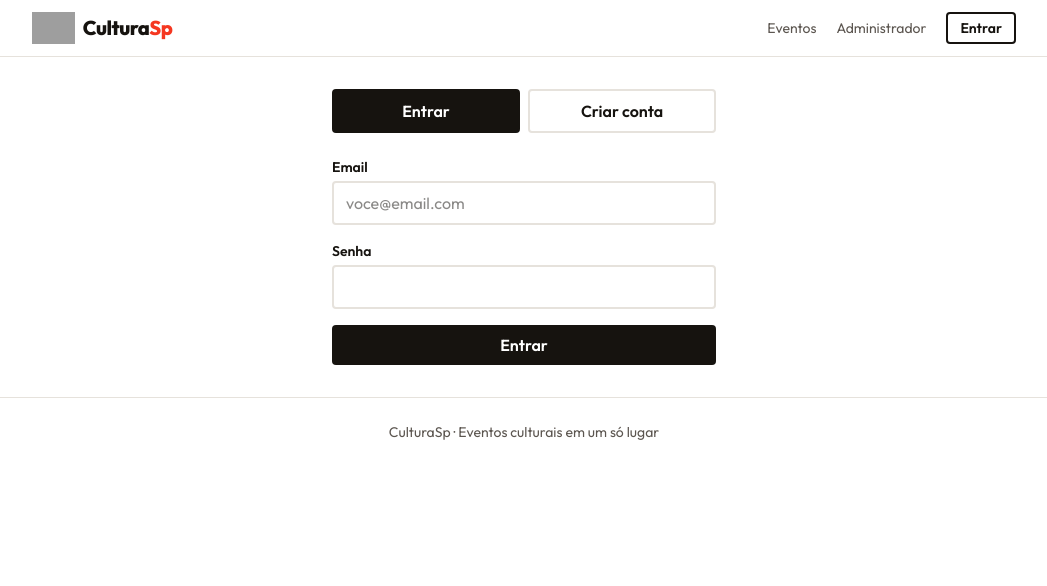
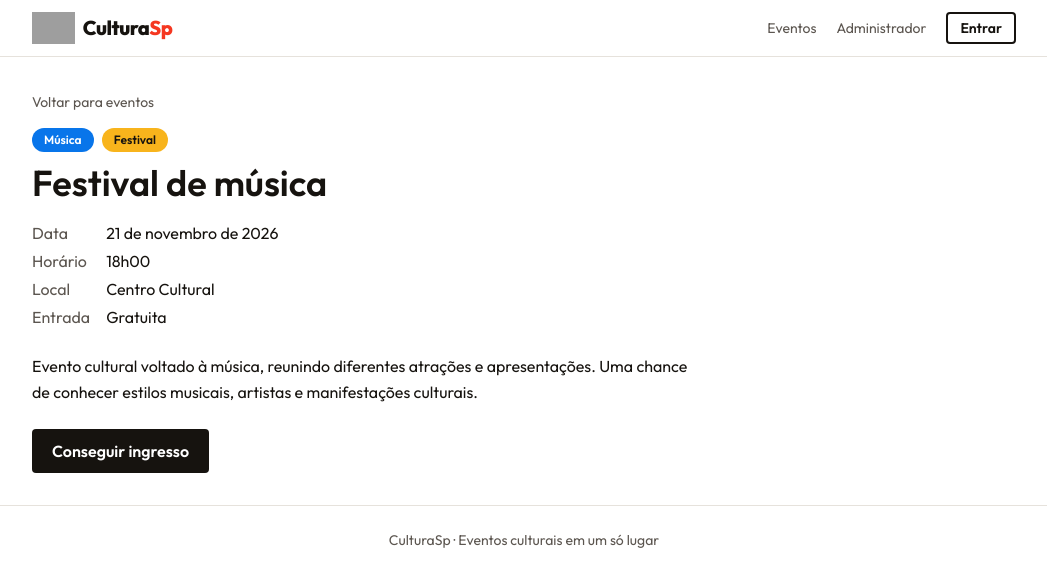
Before and after one commit to viniciussantosdev/culturasp, a React (Vite) app in the folder frontend/: page /evento/1 in a window 1280 px wide. Shown: the top 586 px of the page, without its empty margins (116-1163 px from the left). Built offline with nearby package versions, Linux system fonts and the light colour scheme; grey boxes are pictures that could not be loaded.

Commit message:
Front-End finalizado

```diff
--- a/frontend/src/components/Cabecalho.tsx
+++ b/frontend/src/components/Cabecalho.tsx
@@ -1,5 +1,5 @@
 import { Link, NavLink } from 'react-router'
-import simbolo from '../assets/simbolo.png'
+import simbolo from '../assets/simbolo.ico'
 
 export default function Cabecalho() {
   const link = ({ isActive }: { isActive: boolean }) =>
--- a/frontend/src/data/categorias.ts
+++ b/frontend/src/data/categorias.ts
@@ -4,10 +4,10 @@ export const categorias: Categoria[] = [
     {id: 1, nome: 'Música' },
     {id: 2, nome: 'Teatro' },
     {id: 3, nome: 'Cinema' },
-    {id: 1, nome: 'Exposição' },
-    {id: 1, nome: 'Festival' },
-    {id: 1, nome: 'Dança' },
-    {id: 1, nome: 'Biblioteca' },
+    {id: 4, nome: 'Exposição' },
+    {id: 5, nome: 'Festival' },
+    {id: 6, nome: 'Dança' },
+    {id: 7, nome: 'Biblioteca' },
 ]
 
 export function nomeDaCategoria(id: number): string {
--- a/frontend/src/pages/EventoDetalhe.tsx
+++ b/frontend/src/pages/EventoDetalhe.tsx
@@ -1,42 +1,62 @@
 import { useState } from 'react'
+import { Link, useParams } from 'react-router'
+import { eventos } from '../data/eventos'
+import { nomeDaCategoria } from '../data/categorias'
+import { estiloCategoria } from '../lib/cores'
+import { dataLonga, horarioCurto } from '../lib/formatadores'
+import ModalLogin from '../components/ModalLogin'
 
-export default function Login() {
-  const [modo, setModo] = useState<'entrar' | 'criar'>('entrar')
-  const campo = 'h-11 w-full rounded border-2 border-borda px-3'
-  const rotulo = 'mb-1 block text-sm font-semibold'
-  const aba = (ativa: boolean) =>
-    `flex-1 rounded border-2 px-3 py-2 font-semibold ${ativa ? 'border-tinta bg-tinta text-white' : 'border-borda'}`
+export default function EventoDetalhe() {
+  const { id } = useParams()
+  const [modalAberto, setModalAberto] = useState(false)
+  const evento = eventos.find((e) => e.id === Number(id))
+
+  if (!evento) {
+    return (
+      <div>
+        <p className="mb-3">Evento não encontrado.</p>
+        <Link to="/" className="font-semibold underline">Voltar para eventos</Link>
+      </div>
+    )
+  }
 
   return (
-    <div className="mx-auto max-w-sm">
-      <div className="mb-6 flex gap-2" role="group" aria-label="Escolher ação">
-        <button type="button" aria-pressed={modo === 'entrar'} onClick={() => setModo('entrar')} className={aba(modo === 'entrar')}>
-          Entrar
-        </button>
-        <button type="button" aria-pressed={modo === 'criar'} onClick={() => setModo('criar')} className={aba(modo === 'criar')}>
-          Criar conta
-        </button>
-      </div>
+    <article className="max-w-2xl">
+      <Link to="/" className="mb-4 inline-block text-sm text-tinta-suave hover:text-tinta">
+        Voltar para eventos
+      </Link>
+      <ul className="mb-2 flex flex-wrap gap-2">
+        {evento.categorias.map((cid) => {
+          const estilo = estiloCategoria(cid)
+          return (
+            <li key={cid} className={`rounded-full px-3 py-1 text-xs font-semibold ${estilo.fundo} ${estilo.texto}`}>
+              {nomeDaCategoria(cid)}
+            </li>
+          )
+        })}
+      </ul>
+      <h1 className="mb-4 text-4xl font-semibold leading-tight">{evento.titulo}</h1>
+      <dl className="mb-6 grid grid-cols-[auto_1fr] gap-x-4 gap-y-1">
+        <dt className="text-tinta-suave">Data</dt>
+        <dd>{dataLonga(evento.data)}</dd>
+        <dt className="text-tinta-suave">Horário</dt>
+        <dd>{horarioCurto(evento.horario)}</dd>
+        <dt className="text-tinta-suave">Local</dt>
+        <dd>{evento.local}</dd>
+        <dt className="text-tinta-suave">Entrada</dt>
+        <dd>{evento.gratuito ? 'Gratuita' : 'Paga'}</dd>
+      </dl>
+      <p className="mb-6 leading-relaxed">{evento.descricao}</p>
 
-      <form onSubmit={(e) => e.preventDefault()} className="flex flex-col gap-4">
-        {modo === 'criar' && (
-          <div>
-            <label htmlFor="nome" className={rotulo}>Nome</label>
-            <input id="nome" type="text" className={campo} />
-          </div>
-        )}
-        <div>
-          <label htmlFor="email" className={rotulo}>Email</label>
-          <input id="email" type="email" placeholder="voce@email.com" className={campo} />
-        </div>
-        <div>
-          <label htmlFor="senha" className={rotulo}>Senha</label>
-          <input id="senha" type="password" className={campo} />
-        </div>
-        <button type="submit" className="rounded bg-tinta px-4 py-2 font-semibold text-white">
-          {modo === 'entrar' ? 'Entrar' : 'Criar conta'}
-        </button>
-      </form>
-    </div>
+      {/* Fase 6: aqui vamos checar se o usuário já está logado antes de abrir a janela */}
+      <button
+        type="button"
+        onClick={() => setModalAberto(true)}
+        className="rounded bg-tinta px-5 py-2.5 font-semibold text-white"
+      >
+        Conseguir ingresso
+      </button>
+      <ModalLogin aberto={modalAberto} aoFechar={() => setModalAberto(false)} />
+    </article>
   )
 }
```
